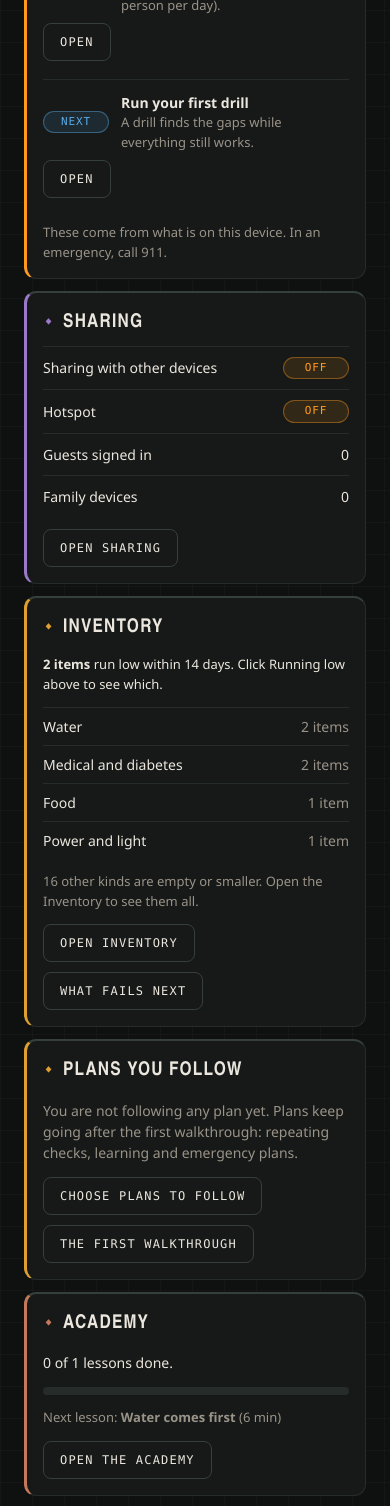
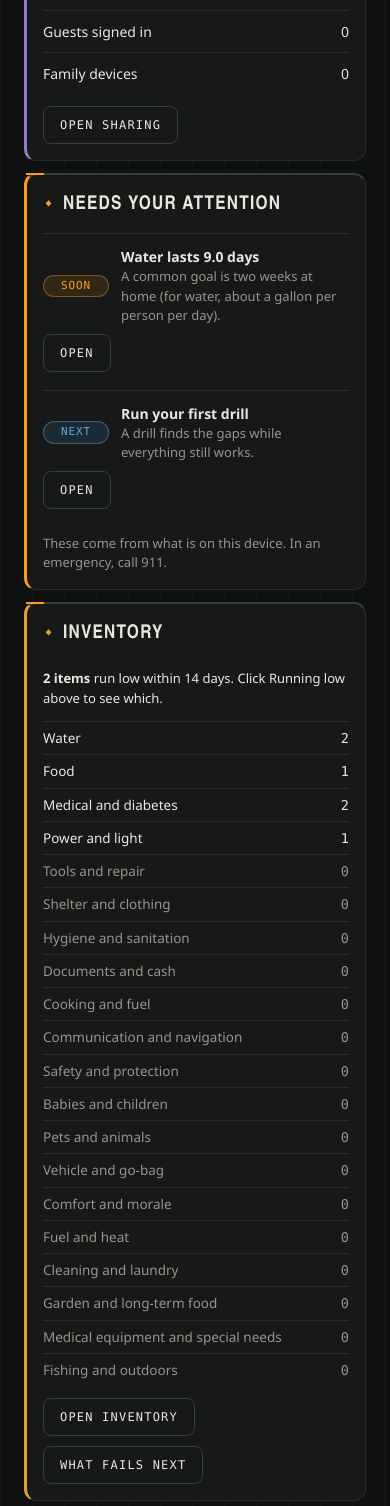
Before and after one commit to Stormchyld2/Cindrix-Ops, a Svelte app: page / in a window 390 px wide. Shown: the part 1270-2776 px from the top of the page. Built offline with nearby package versions, Linux system fonts and the light colour scheme.

Commit message:
Dashboard: fixed-size blocks that show the most important lines; Inventory keeps every kind; Sharing first on a phone
Co-Authored-By: Claude Sonnet 5.5 <noreply@anthropic.com>
Claude-Session: https://claude.ai/code/session_01Y5AeiZh9nhubJeTR6dZTUd

```diff
--- a/src/views/Dashboard.svelte
+++ b/src/views/Dashboard.svelte
@@ -74,9 +74,10 @@
   function tone(d: number): string {
     return d < settings.values.planActDays ? 'act' : d < settings.values.planCheckDays ? 'check' : 'ok';
   }
-  // the Inventory panel shows the five kinds with the most items, not every kind
-  const topCats = $derived([...categories].filter((c) => cats[c]).sort((a, b) => (cats[b] ?? 0) - (cats[a] ?? 0)).slice(0, 5));
-  const otherKinds = $derived(categories.length - topCats.length);
+  // plans with checks due come first; the panel has room for three
+  const topPlans = $derived([...followed].sort((a, b) => planCounts(b, facts).due - planCounts(a, facts).due).slice(0, 3));
+  // what is wrong comes first
+  const readyFirst = $derived([...ready].sort((a, b) => Number(a.ok) - Number(b.ok)));
   const low = $derived.by(() => (data?.runs_out ?? []).filter((r) => r.days < settings.values.planCheckDays).slice(0, 6));
   const past = $derived.by(() => (data?.expiring ?? []).filter((e) => e.months < 0).length);
   // the pop-up behind each status tile: what the number is made of, and where to fix it
@@ -168,10 +169,11 @@
 {/if}
 
 <div class="dgrid">
-  <section class="panel s8" style="--c: var(--accent)">
+  <section class="panel s8 h1" style="--c: var(--accent)">
     <div class="label">NEEDS YOUR ATTENTION</div>
+    <div class="scroll">
       {#if loaded && !tips.length}<p class="muted">Nothing to suggest right now.</p>{/if}
-    {#each tips as t}
+      {#each tips.slice(0, 3) as t}
         <div class="tip">
           <span class="chip {t.level}">{label[t.level]}</span>
           <div class="grow">
@@ -181,37 +183,45 @@
           {#if t.tab}<button class="btn" onclick={() => go(t.tab!)}>Open</button>{/if}
         </div>
       {/each}
+      {#if tips.length > 3}<p class="muted small">{tips.length - 3} more come after these. Do these first.</p>{/if}
+    </div>
     <p class="muted small foot">These come from what is on this device. In an emergency, call 911.</p>
   </section>
 
-  <section class="panel s4" style="--c: var(--cat-comms)">
+  <section class="panel s4 h1 sharing" style="--c: var(--cat-comms)">
     <div class="label">SHARING</div>
+    <div class="scroll">
       <div class="line"><div class="grow">Sharing with other devices</div><span class="chip {sharing.on ? 'good' : 'soon'}">{sharing.on ? 'On' : 'Off'}</span></div>
       <div class="line"><div class="grow">Hotspot</div><span class="chip {sharing.hotspot_up ? 'good' : 'soon'}">{sharing.hotspot_up ? 'On' : 'Off'}</span></div>
       <div class="line"><div class="grow">Guests signed in</div><span>{sharing.signed_in}</span></div>
       <div class="line"><div class="grow">Family devices</div><span>{sharing.trusted}</span></div>
+    </div>
     <div class="row gap"><button class="btn" onclick={() => go('settings:Sharing')}>Open Sharing</button></div>
   </section>
 
-  <section class="panel s6" style="--c: var(--cat-ops)">
+  <section class="panel s6 h2" style="--c: var(--cat-ops)">
     <div class="label">INVENTORY</div>
-    {#if data && items === 0}<p class="muted">The Inventory is empty. <button class="link" onclick={() => go('Inventory')}>Add your supplies</button>.</p>
+    {#if data && items === 0}<p class="muted small">The Inventory is empty. <button class="link" onclick={() => go('Inventory')}>Add your supplies</button>.</p>
     {:else if data && data.runs_out.length === 0}<p class="muted small">No item has a "used per day" amount yet, so nothing can be counted down.</p>
     {:else if data && low.length === 0}<p class="muted small">Nothing runs out within {settings.values.planCheckDays} days.</p>
     {:else if data}<p class="small"><strong>{low.length} item{low.length === 1 ? '' : 's'}</strong> run low within {settings.values.planCheckDays} days. Click Running low above to see which.</p>{/if}
-    {#each topCats as c}
-      <div class="line cat"><div class="grow">{c}</div><span class="muted">{cats[c]} item{cats[c] === 1 ? '' : 's'}</span></div>
+    <div class="scroll">
+      <div class="catgrid">
+        {#each categories as c}
+          <div class="catcell" class:none={!cats[c]} title={c}><span class="cn">{c}</span><span class="cc">{cats[c] ?? 0}</span></div>
         {/each}
-    {#if data && items > 0}<p class="muted small">{otherKinds} other kind{otherKinds === 1 ? '' : 's'} {otherKinds === 1 ? 'is' : 'are'} empty or smaller. Open the Inventory to see them all.</p>{/if}
+      </div>
+    </div>
     <div class="row gap"><button class="btn" onclick={() => go('Inventory')}>Open Inventory</button><button class="btn" onclick={() => go('What fails')}>What fails next</button></div>
   </section>
 
-  <section class="panel s6" style="--c: var(--cat-ops)">
+  <section class="panel s6 h2" style="--c: var(--cat-ops)">
     <div class="label">PLANS YOU FOLLOW</div>
+    <div class="scroll">
       {#if followed.length === 0}
         <p class="muted">You are not following any plan yet. Plans keep going after the first walkthrough: repeating checks, learning and emergency plans.</p>
       {/if}
-    {#each followed as p (p.id)}
+      {#each topPlans as p (p.id)}
         {@const c = planCounts(p, facts)}
         {@const n = nextStep(p, facts)}
         <div class="line">
@@ -222,29 +232,35 @@
           <button class="btn" onclick={() => go('What next')}>Open</button>
         </div>
       {/each}
+      {#if followed.length > topPlans.length}<p class="muted small">{followed.length - topPlans.length} more plan{followed.length - topPlans.length === 1 ? '' : 's'} in All plans. The ones with checks due come first.</p>{/if}
+    </div>
     <div class="row gap"><button class="btn" onclick={() => go('What next')}>{followed.length ? 'All plans' : 'Choose plans to follow'}</button><button class="btn" onclick={() => go('Start')}>The first walkthrough</button></div>
   </section>
 
-  <section class="panel s6" style="--c: var(--cat-academy)">
+  <section class="panel s6 h3" style="--c: var(--cat-academy)">
     <div class="label">ACADEMY</div>
+    <div class="scroll">
       {#if lessons.length === 0}<p class="muted">No lessons found.</p>
       {:else}
         <p>{lessonsDone} of {lessons.length} lessons done.</p>
         <div class="meter"><span style="width:{(lessonsDone / lessons.length) * 100}%"></span></div>
         {#if nextLesson}<p class="muted small">Next lesson: <strong>{nextLesson.title}</strong> ({nextLesson.minutes} min)</p>{/if}
       {/if}
+    </div>
     <div class="row gap"><button class="btn" onclick={() => go('Academy')}>Open the Academy</button></div>
   </section>
 
-  <section class="panel s6" style="--c: var(--cat-intel)">
+  <section class="panel s6 h3" style="--c: var(--cat-intel)">
     <div class="label">IS THIS DRIVE READY?</div>
-    {#each ready as r}
+    <div class="scroll">
+      {#each readyFirst as r}
         <div class="line">
           <span class="dotmark" class:ok={r.ok}>{r.ok ? '✓' : '!'}</span>
           <div class="grow"><strong>{r.label}</strong><div class="muted small">{r.text}</div></div>
           {#if !r.ok}<button class="btn" onclick={() => go(r.tab)}>Fix</button>{/if}
         </div>
       {/each}
+    </div>
   </section>
 </div>
 
@@ -333,9 +349,25 @@
   .tile { display: flex; flex-direction: column; justify-content: space-between; gap: 8px; min-height: 84px; padding: 14px; text-align: left; background: var(--panel); border: 1px solid var(--line); border-left: 3px solid var(--c, var(--line)); border-radius: 12px; }
   .tile:hover { border-color: var(--blue-line); }
   .big { font-size: 24px; font-weight: 600; margin-top: 2px; }
-  .dgrid { display: grid; grid-template-columns: repeat(12, 1fr); gap: 12px; align-items: stretch; }
+  /* every block has one set size, and shows only the most important lines; the rest scrolls inside it */
+  .dgrid { display: grid; grid-template-columns: repeat(12, 1fr); grid-template-rows: 330px 440px 300px; gap: 12px; align-items: stretch; }
+  .dgrid .panel { display: flex; flex-direction: column; min-height: 0; overflow: hidden; }
+  .dgrid .scroll { flex: 1; min-height: 0; overflow-y: auto; }
+  .dgrid .panel > .row.gap, .dgrid .panel > .foot { flex: none; }
+  .catgrid { display: grid; grid-template-columns: 1fr 1fr; gap: 0 18px; }
+  .catcell { display: flex; gap: 8px; justify-content: space-between; padding: 6px 0; border-top: 1px solid var(--line); font-size: 13.5px; }
+  .catcell .cn { overflow: hidden; text-overflow: ellipsis; white-space: nowrap; }
+  .catcell .cc { font-family: var(--mono); }
+  .catcell.none { color: var(--muted); }
   .s4 { grid-column: span 4; } .s6 { grid-column: span 6; } .s8 { grid-column: span 8; }
-  @media (max-width: 860px) { .s4, .s6, .s8 { grid-column: span 12; } }
+  @media (max-width: 860px) {
+    .s4, .s6, .s8 { grid-column: span 12; }
+    .dgrid { grid-template-rows: none; }
+    .dgrid .panel { overflow: visible; }
+    .dgrid .scroll { overflow: visible; }
+    .dgrid .sharing { order: -1; }
+    .catgrid { grid-template-columns: 1fr; }
+  }
   .line.cat { padding: 8px 0; }
   .tip { display: flex; flex-wrap: wrap; gap: 8px 12px; align-items: center; padding: 12px 0; border-top: 1px solid var(--line); margin-top: 6px; }
   .chip { flex: 0 0 auto; min-width: 66px; text-align: center; padding: 2px 8px; border-radius: 999px; font-family: var(--mono); font-size: 11px; text-transform: uppercase; letter-spacing: .08em; border: 1px solid var(--line2); }
```
Lines whose indentation alone changed are shown as unchanged.
